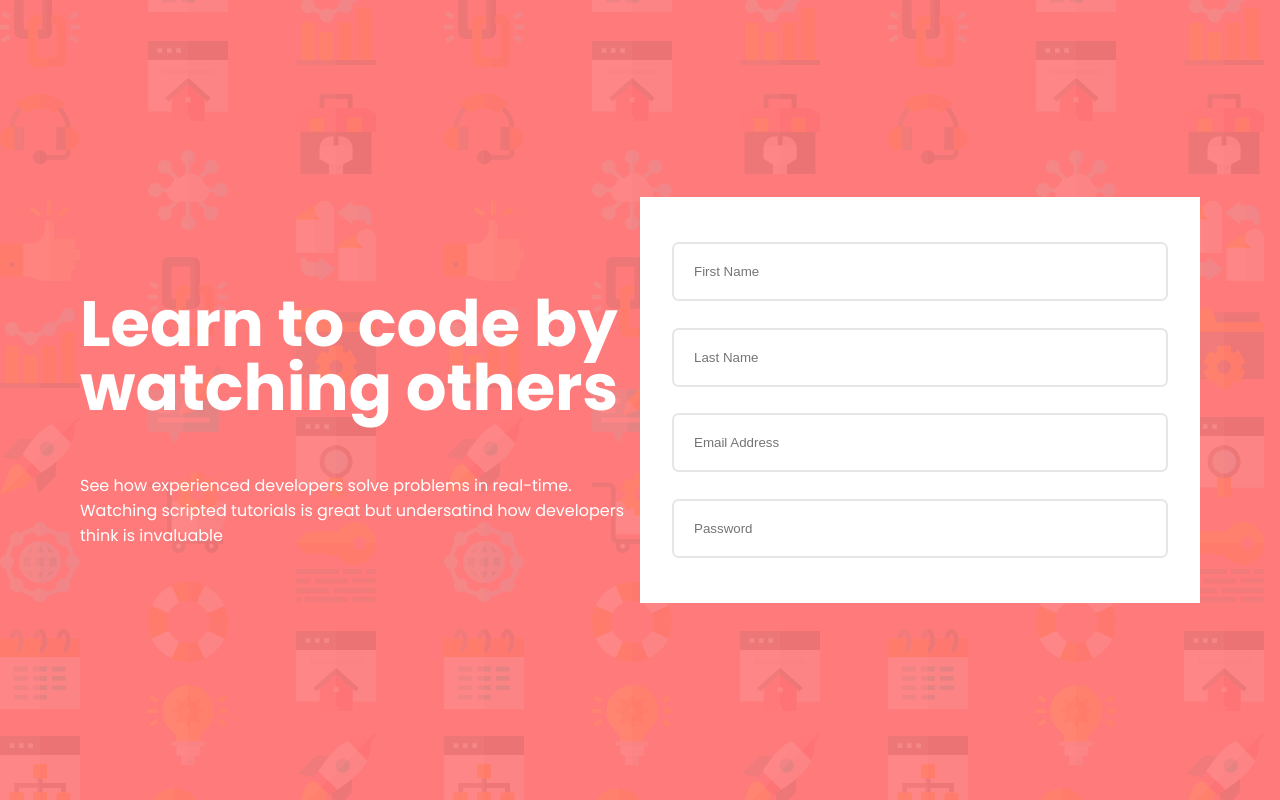
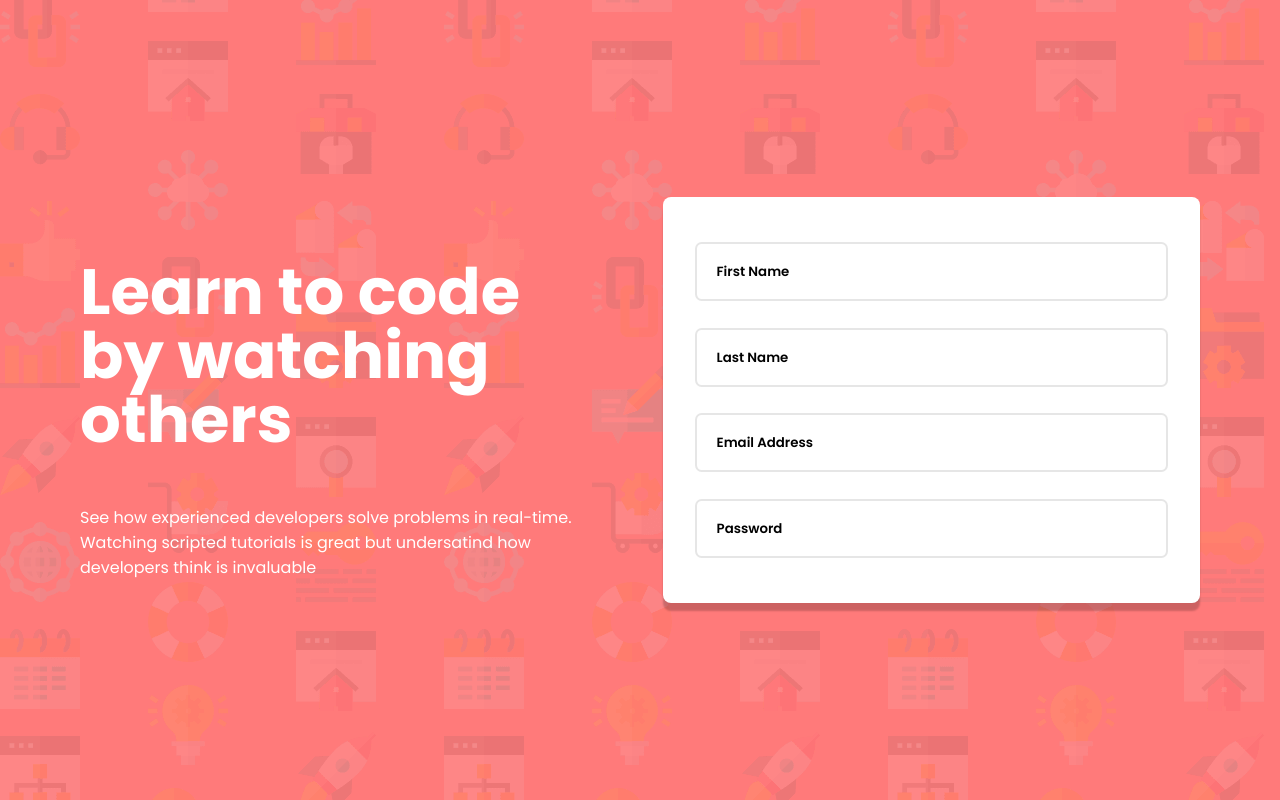
Before and after one commit to jakub-ozog/Intro-component-with-sign-up-form-JH, a plain HTML site: page index.html in a window 1280 px wide. Drawn offline with Linux system fonts and the light colour scheme.

Commit message:
Form style updates / Main container changes

```diff
--- a/styles/components/form.scss
+++ b/styles/components/form.scss
@@ -2,9 +2,6 @@
 @use "colors.scss";
 
 .form {
-    font-family: fonts.$PoppinsFont;
-    font-size: fonts.$BodyFontSize;
-    color: colors.$Black;
 
     .form-item {
         display: flex;
@@ -20,7 +17,9 @@
            margin:1em;
 
            &::placeholder {
-               margin-left: 2em;
+               font-family: fonts.$PoppinsFont;
+               color: colors.$Black;
+               font-weight: fonts.$Bold;
            }
        }
     }
--- a/styles/main.scss
+++ b/styles/main.scss
@@ -17,7 +17,7 @@ body {
 }
 
 .container {
-    max-width: 90em;
+    max-width: 100vw;
     height: 100vh;
     padding-left: 5em;
     padding-right: 5em;
@@ -30,6 +30,8 @@ body {
         display: flex;
         justify-content: center;
         align-items: center;
+        gap: 3em;
+
 
         .text-col {
             font-family: fonts.$PoppinsFont;
@@ -56,6 +58,9 @@ body {
             width: 50%;
             padding: 2em 2em;
             background-color: colors.$White;
+            border-radius: .5em;
+            box-shadow: 0px 8px 2px rgb(0 0 0 / 20%);
+
         }
     }
 }
```
Also changed, not shown: styles/components/form.css, styles/main.css, 2 other files.
